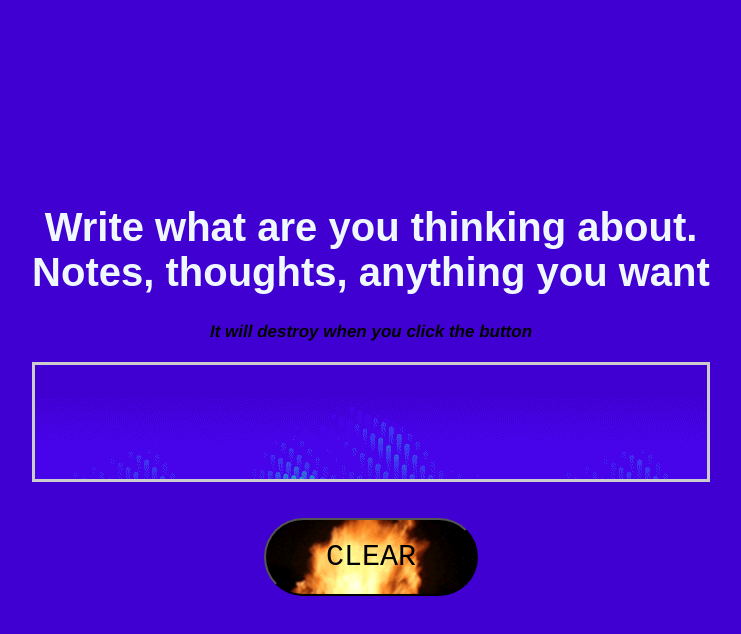
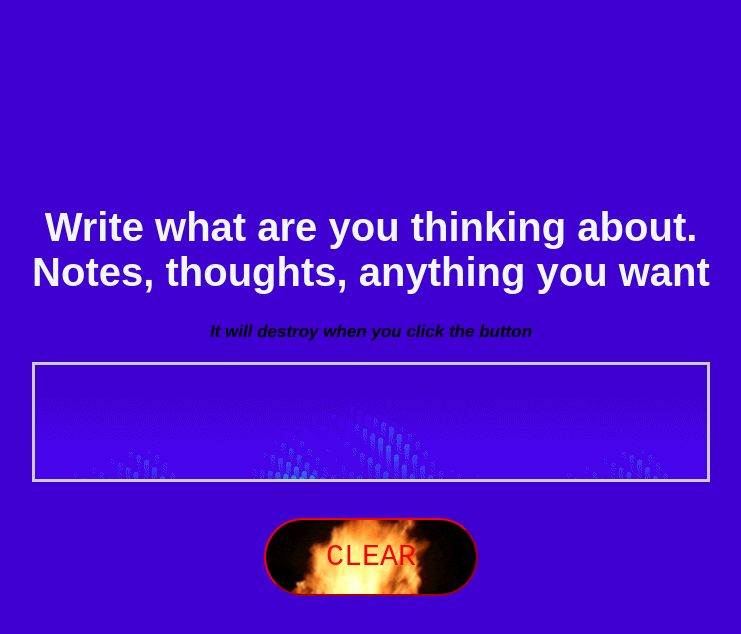
Before and after one commit to silviosanto6605/WhatIThink, a plain HTML site: page index.html in a window 1280 px wide. In both pictures the pointer is over the button "CLEAR". Shown: the whole page, without its empty margins (269-1010 px from the left). Drawn offline with Linux system fonts and the light colour scheme.

Commit message:
UI improvements

```diff
--- a/index.css
+++ b/index.css
@@ -74,6 +74,8 @@ p {
     -moz-background-size: cover;
     -o-background-size: cover;
     background-size: cover;
+  color:red;
+  border-color: red;
 }
 .button:active {
   -webkit-animation: active 1200ms ease 1 alternate;
```
Also changed, not shown: assets/danger.jpg (added).
